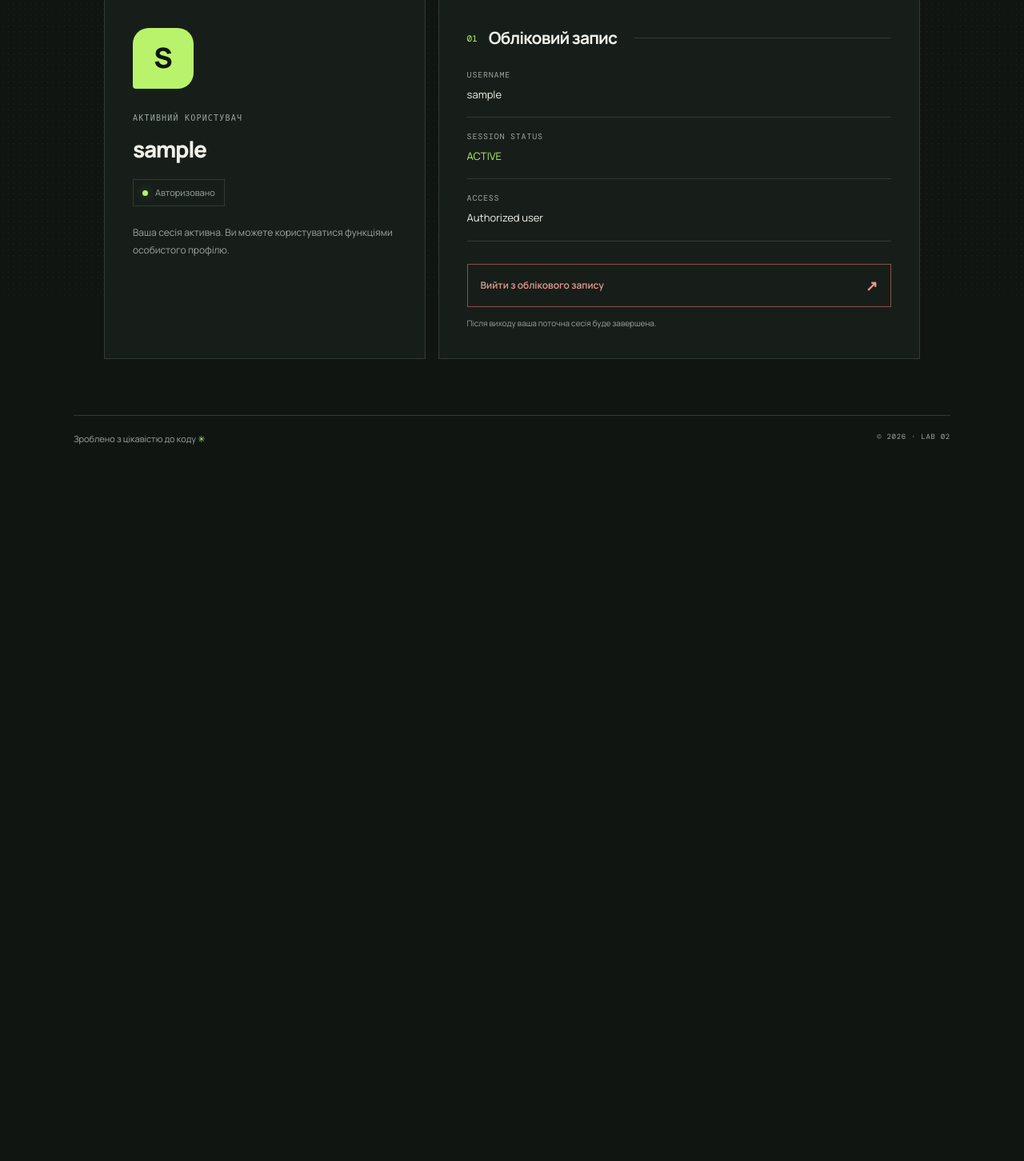
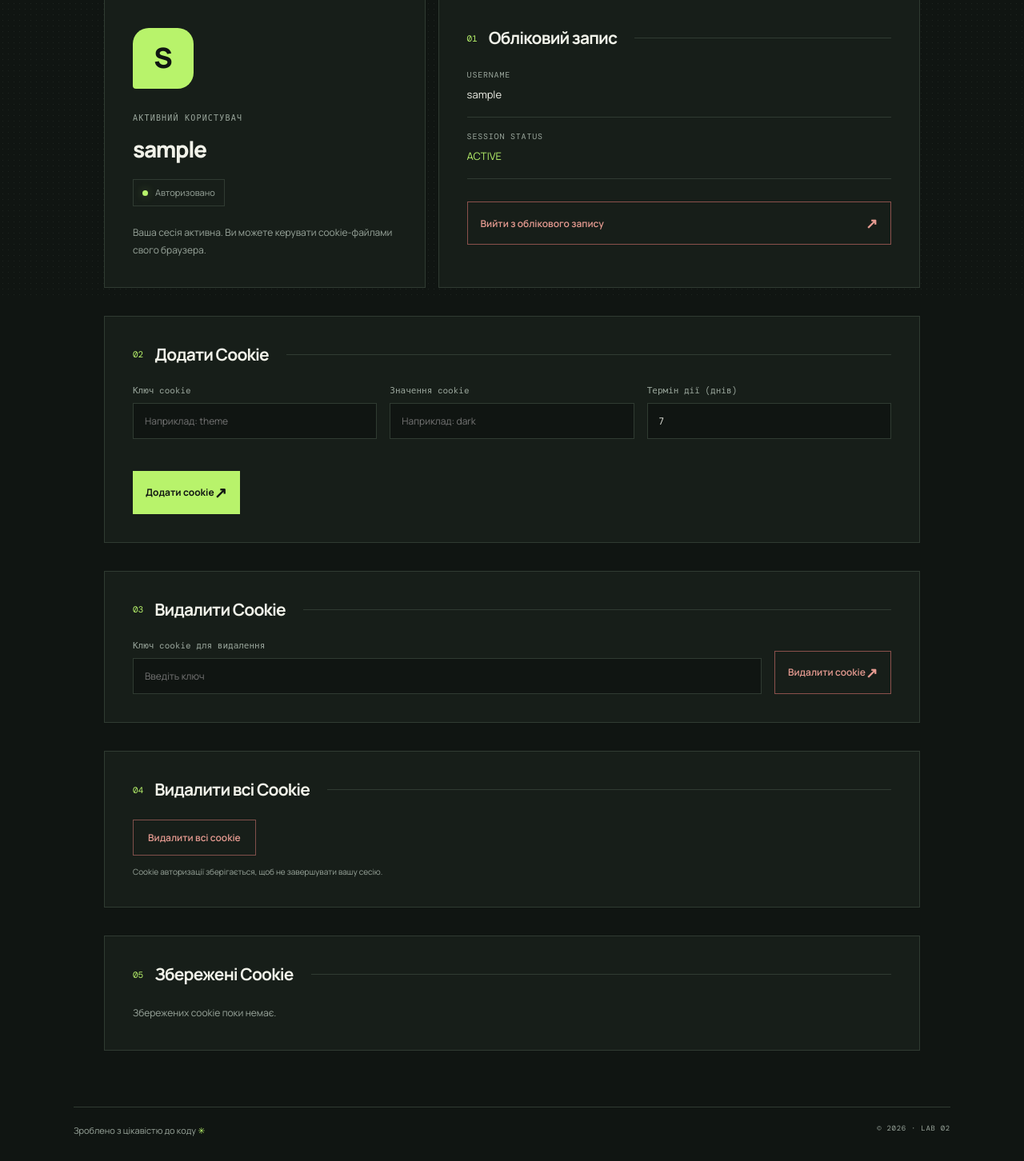
Before and after one commit to MariaVatah/flask-app-vatah, a Flask app: page /users/profile in a window 1280 px wide. Shown: the part 426-1878 px from the top of the page at 80% size. Before the commit the page ends 982 px from the top, so only its background shows below. Run offline with Flask 3, Linux system fonts and the light colour scheme; the visitor is signed in with stand-in values (Sample User, id 1).

Commit message:
Implement cookie management

```diff
--- a/app/static/css/styles.css
+++ b/app/static/css/styles.css
@@ -194,11 +194,6 @@ h1 { margin: 25px 0 12px; font-size: clamp(46px, 6vw, 76px); font-weight: 800; l
     padding: 0;
 }
 
-
-/* =====================================
-   AUTHENTICATION - LOGIN
-===================================== */
-
 .auth-page,
 .profile-page {
     max-width: 1020px;
@@ -272,10 +267,6 @@ h1 { margin: 25px 0 12px; font-size: clamp(46px, 6vw, 76px); font-weight: 800; l
 .auth-panel .submit-button:hover {
     background: #d0ff9a;
 }
-
-/* =====================================
-   PROFILE
-===================================== */
 
 .profile-heading {
     margin-bottom: 40px;
@@ -378,10 +369,6 @@ h1 { margin: 25px 0 12px; font-size: clamp(46px, 6vw, 76px); font-weight: 800; l
     margin-bottom: 10px;
 }
 
-/* =====================================
-   FLASH MESSAGES
-===================================== */
-
 .flash-messages {
     max-width: 1020px;
     margin: 0 auto 28px;
@@ -450,10 +437,6 @@ h1 { margin: 25px 0 12px; font-size: clamp(46px, 6vw, 76px); font-weight: 800; l
     opacity: 1;
 }
 
-/* =====================================
-   RESPONSIVE
-===================================== */
-
 @media (max-width: 767px) {
     .auth-grid,
     .profile-grid {
@@ -481,3 +464,126 @@ h1 { margin: 25px 0 12px; font-size: clamp(46px, 6vw, 76px); font-weight: 800; l
         margin-bottom: 20px;
     }
 }
+
+.cookie-section {
+    margin-top: 35px;
+    padding: clamp(22px, 4vw, 35px);
+    border: 1px solid var(--line);
+    background: var(--panel);
+}
+
+.cookie-section .section-heading {
+    margin-bottom: 25px;
+}
+
+.cookie-form {
+    display: grid;
+    grid-template-columns: repeat(3, minmax(0, 1fr));
+    gap: 16px;
+    align-items: end;
+}
+
+.cookie-field {
+    display: flex;
+    flex-direction: column;
+    gap: 9px;
+}
+
+.cookie-field label {
+    color: var(--muted);
+    font: 11px var(--mono);
+}
+
+.cookie-field input {
+    width: 100%;
+    min-width: 0;
+    padding: 13px 14px;
+    border: 1px solid var(--line);
+    outline: none;
+    background: var(--bg);
+    color: var(--text);
+    font: 12px var(--sans);
+}
+
+.cookie-field input:focus {
+    border-color: var(--mint);
+}
+
+.cookie-form .submit-button {
+    grid-column: 1 / -1;
+    width: fit-content;
+    cursor: pointer;
+    font-family: var(--sans);
+}
+
+.cookie-delete-form {
+    grid-template-columns: minmax(0, 1fr) auto;
+}
+
+.cookie-delete-form .logout-button {
+    width: auto;
+    margin: 0;
+}
+
+.delete-all-button {
+    padding: 13px 18px;
+    border: 1px solid #80504b;
+    background: transparent;
+    color: #e69b91;
+    font: 600 12px var(--sans);
+    cursor: pointer;
+    transition: .2s ease;
+}
+
+.delete-all-button:hover {
+    background: #8b514c22;
+    border-color: #e69b91;
+}
+
+.cookie-table-wrapper {
+    width: 100%;
+    overflow-x: auto;
+}
+
+.cookie-table {
+    width: 100%;
+    border-collapse: collapse;
+    font-size: 12px;
+}
+
+.cookie-table th,
+.cookie-table td {
+    padding: 14px 16px;
+    border-bottom: 1px solid var(--line);
+    text-align: left;
+    overflow-wrap: anywhere;
+}
+
+.cookie-table th {
+    color: var(--muted);
+    font: 10px var(--mono);
+    text-transform: uppercase;
+}
+
+.cookie-table td {
+    color: var(--text);
+}
+
+.cookie-table tbody tr:hover {
+    background: var(--panel-soft);
+}
+
+@media (max-width: 767px) {
+    .cookie-form,
+    .cookie-delete-form {
+        grid-template-columns: 1fr;
+    }
+
+    .cookie-delete-form .logout-button {
+        width: 100%;
+    }
+
+    .cookie-form .submit-button {
+        width: 100%;
+    }
+}
--- a/app/users/templates/users/profile.html
+++ b/app/users/templates/users/profile.html
@@ -1,4 +1,3 @@
-
 {% extends "base.html" %}
 
 {% block title %}Мій профіль | Портфоліо{% endblock %}
@@ -46,8 +45,8 @@
             </div>
 
             <p class="body-copy">
-                Ваша сесія активна. Ви можете користуватися
-                функціями особистого профілю.
+                Ваша сесія активна. Ви можете керувати
+                cookie-файлами свого браузера.
             </p>
 
         </div>
@@ -70,11 +69,6 @@
                 <span class="mint">ACTIVE</span>
             </div>
 
-            <div class="profile-detail">
-                <span class="mono muted">ACCESS</span>
-                <span>Authorized user</span>
-            </div>
-
             <form method="POST" action="{{ url_for('users.logout') }}">
                 <button type="submit" class="logout-button">
                     Вийти з облікового запису
@@ -82,11 +76,135 @@
                 </button>
             </form>
 
-            <p class="form-footnote">
-                Після виходу ваша поточна сесія буде завершена.
-            </p>
+        </div>
 
+    </div>
+
+    <div class="cookie-section">
+
+        <div class="section-heading">
+            <span class="section-number">02</span>
+            <h2>Додати Cookie</h2>
+            <span class="heading-rule"></span>
         </div>
+
+        <form method="POST" action="{{ url_for('users.add_cookie') }}"
+              class="cookie-form">
+
+            <div class="cookie-field">
+                <label for="cookie-key">Ключ cookie</label>
+                <input type="text" id="cookie-key" name="key"
+                       placeholder="Наприклад: theme"
+                       required>
+            </div>
+
+            <div class="cookie-field">
+                <label for="cookie-value">Значення cookie</label>
+                <input type="text" id="cookie-value" name="value"
+                       placeholder="Наприклад: dark"
+                       required>
+            </div>
+
+            <div class="cookie-field">
+                <label for="cookie-days">Термін дії (днів)</label>
+                <input type="number" id="cookie-days" name="days"
+                       min="1" value="7" required>
+            </div>
+
+            <button type="submit" class="submit-button">
+                Додати cookie <span>↗</span>
+            </button>
+
+        </form>
+
+    </div>
+
+    <div class="cookie-section">
+
+        <div class="section-heading">
+            <span class="section-number">03</span>
+            <h2>Видалити Cookie</h2>
+            <span class="heading-rule"></span>
+        </div>
+
+        <form method="POST"
+              action="{{ url_for('users.delete_cookie') }}"
+              class="cookie-form cookie-delete-form">
+
+            <div class="cookie-field">
+                <label for="delete-key">Ключ cookie для видалення</label>
+                <input type="text" id="delete-key" name="key"
+                       placeholder="Введіть ключ"
+                       required>
+            </div>
+
+            <button type="submit" class="logout-button">
+                Видалити cookie <span>↗</span>
+            </button>
+
+        </form>
+
+    </div>
+
+    <div class="cookie-section">
+
+        <div class="section-heading">
+            <span class="section-number">04</span>
+            <h2>Видалити всі Cookie</h2>
+            <span class="heading-rule"></span>
+        </div>
+
+        <form method="POST"
+              action="{{ url_for('users.delete_all_cookies') }}">
+
+            <button type="submit" class="delete-all-button"
+                    onclick="return confirm('Видалити всі cookie, крім cookie авторизації?')">
+                Видалити всі cookie
+            </button>
+
+        </form>
+
+        <p class="form-footnote">
+            Cookie авторизації зберігається, щоб не завершувати вашу сесію.
+        </p>
+
+    </div>
+
+    <div class="cookie-section">
+
+        <div class="section-heading">
+            <span class="section-number">05</span>
+            <h2>Збережені Cookie</h2>
+            <span class="heading-rule"></span>
+        </div>
+
+        {% if cookies %}
+
+        <div class="cookie-table-wrapper">
+            <table class="cookie-table">
+                <thead>
+                    <tr>
+                        <th>Ключ</th>
+                        <th>Значення</th>
+                    </tr>
+                </thead>
+
+                <tbody>
+                    {% for key, value in cookies.items() %}
+                    <tr>
+                        <td class="mono">{{ key }}</td>
+                        <td>{{ value }}</td>
+                    </tr>
+                    {% endfor %}
+                </tbody>
+            </table>
+        </div>
+
+        {% else %}
+
+        <p class="body-copy">Збережених cookie поки немає.</p>
+
+        {% endif %}
 
     </div>
 
--- a/app/users/views.py
+++ b/app/users/views.py
@@ -4,10 +4,12 @@ from flask import (
     redirect,
     url_for,
     flash,
-    session
+    session,
+    make_response
 )
 
 from app.users import users_bp
+
 
 USERNAME = "student"
 PASSWORD = "12345"
@@ -35,6 +37,7 @@ def admin():
         )
     )
 
+
 @users_bp.route("/login", methods=["GET", "POST"])
 def login():
     if request.method == "POST":
@@ -43,16 +46,14 @@ def login():
 
         if username == USERNAME and password == PASSWORD:
             session["username"] = username
-
             flash("Ви успішно увійшли в систему!", "success")
-
             return redirect(url_for("users.profile"))
 
         flash("Неправильний логін або пароль!", "danger")
-
         return redirect(url_for("users.login"))
 
     return render_template("users/login.html")
+
 
 @users_bp.route("/profile")
 def profile():
@@ -62,8 +63,90 @@ def profile():
 
     return render_template(
         "users/profile.html",
-        username=session["username"]
+        username=session["username"],
+        cookies=request.cookies
     )
+
+
+@users_bp.route("/cookies/add", methods=["POST"])
+def add_cookie():
+    if "username" not in session:
+        flash("Спочатку увійдіть у систему!", "warning")
+        return redirect(url_for("users.login"))
+
+    key = request.form.get("key", "").strip()
+    value = request.form.get("value", "")
+    days = request.form.get("days", type=int)
+
+    session_cookie = users_bp.name
+
+    if not key or days is None or days <= 0:
+        flash("Вкажіть ключ і коректний термін дії cookie.", "danger")
+        return redirect(url_for("users.profile"))
+
+    if key.lower() == "session":
+        flash("Це зарезервований ключ сесії. Виберіть інший.", "danger")
+        return redirect(url_for("users.profile"))
+
+    response = make_response(redirect(url_for("users.profile")))
+    response.set_cookie(
+        key,
+        value,
+        max_age=days * 24 * 60 * 60,
+        httponly=True,
+        samesite="Lax"
+    )
+
+    flash(f"Cookie «{key}» успішно додано!", "success")
+    return response
+
+
+@users_bp.route("/cookies/delete", methods=["POST"])
+def delete_cookie():
+    if "username" not in session:
+        flash("Спочатку увійдіть у систему!", "warning")
+        return redirect(url_for("users.login"))
+
+    key = request.form.get("key", "").strip()
+
+    if not key:
+        flash("Вкажіть ключ cookie для видалення.", "danger")
+        return redirect(url_for("users.profile"))
+
+    if key not in request.cookies:
+        flash(f"Cookie «{key}» не знайдено.", "warning")
+        return redirect(url_for("users.profile"))
+
+    response = make_response(redirect(url_for("users.profile")))
+    response.delete_cookie(key)
+
+    flash(f"Cookie «{key}» успішно видалено!", "success")
+    return response
+
+
+@users_bp.route("/cookies/delete-all", methods=["POST"])
+def delete_all_cookies():
+    if "username" not in session:
+        flash("Спочатку увійдіть у систему!", "warning")
+        return redirect(url_for("users.login"))
+
+    response = make_response(redirect(url_for("users.profile")))
+    session_cookie_name = "session"
+
+    deleted_count = 0
+
+    for key in request.cookies:
+        if key != session_cookie_name:
+            response.delete_cookie(key)
+            deleted_count += 1
+
+    flash(
+        f"Видалено cookies: {deleted_count}. Сесію авторизації збережено.",
+        "success"
+    )
+
+    return response
+
 
 @users_bp.route("/logout", methods=["POST"])
 def logout():
```
